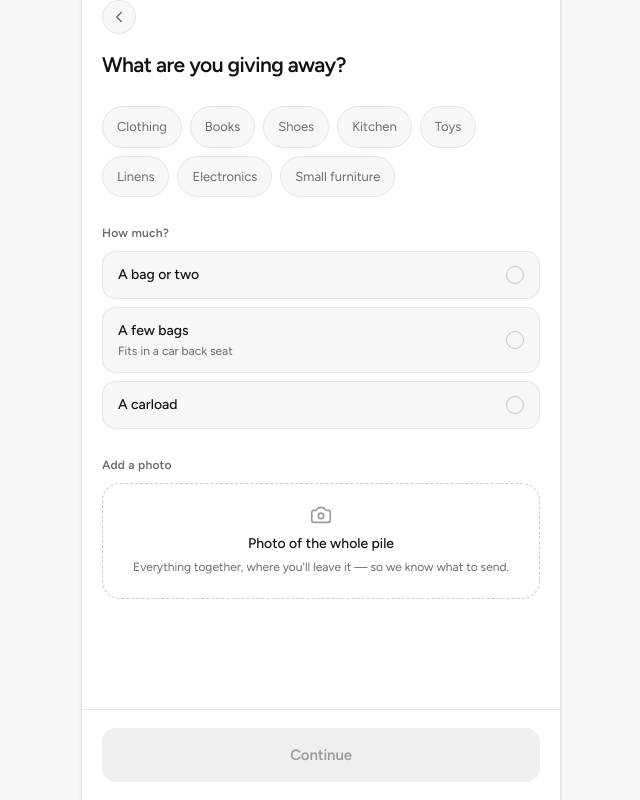
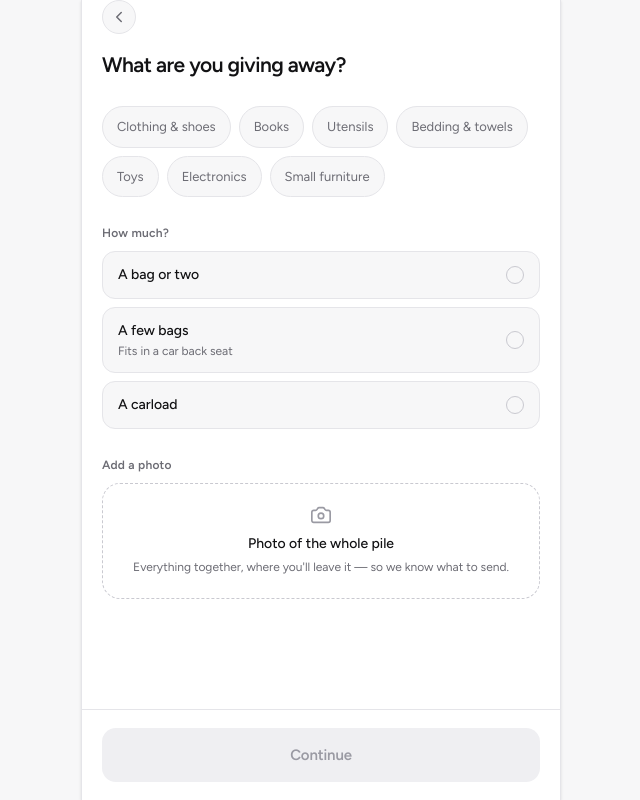
Before and after one commit to harshdama2008/send-it-along, a Next.js app: page /items in a window 1280 px wide. Shown: the whole page, without its empty margins (319-959 px from the left). Built offline with nearby package versions, Linux system fonts and the light colour scheme.

Commit message:
Step 1 — update donation categories to seven, slug values in spec and code

```diff
--- a/app/items/page.tsx
+++ b/app/items/page.tsx
@@ -8,14 +8,13 @@ import { useDonation, type DonationCategory, type DonationSize } from "@/lib/don
 import { cn } from "@/lib/utils";
 
 const CATEGORY_OPTIONS: { value: DonationCategory; label: string }[] = [
-  { value: "clothing", label: "Clothing" },
+  { value: "clothing_shoes", label: "Clothing & shoes" },
   { value: "books", label: "Books" },
-  { value: "shoes", label: "Shoes" },
-  { value: "kitchen", label: "Kitchen" },
+  { value: "utensils", label: "Utensils" },
+  { value: "bedding", label: "Bedding & towels" },
   { value: "toys", label: "Toys" },
-  { value: "linens", label: "Linens" },
   { value: "electronics", label: "Electronics" },
-  { value: "small-furniture", label: "Small furniture" },
+  { value: "small_furniture", label: "Small furniture" },
 ];
 
 const SIZE_OPTIONS: { value: DonationSize; label: string; sub?: string }[] = [
--- a/app/places/page.tsx
+++ b/app/places/page.tsx
@@ -3,26 +3,9 @@
 import { useRouter } from "next/navigation";
 import { ChevronRight } from "lucide-react";
 import { Header } from "@/components/header";
-import { useDonation, type DonationCategory, type SelectedCharity } from "@/lib/donation-store";
+import { useDonation, type SelectedCharity } from "@/lib/donation-store";
+import { formatCategoryList } from "@/lib/donation-format";
 import { cn } from "@/lib/utils";
-
-const CATEGORY_LABELS: Record<DonationCategory, string> = {
-  clothing: "clothing",
-  books: "books",
-  shoes: "shoes",
-  kitchen: "kitchen",
-  toys: "toys",
-  linens: "linens",
-  electronics: "electronics",
-  "small-furniture": "small furniture",
-};
-
-function formatCategoryList(categories: DonationCategory[]): string {
-  const labels = categories.map((category) => CATEGORY_LABELS[category]);
-  if (labels.length === 0) return "";
-  if (labels.length === 1) return labels[0];
-  return `${labels.slice(0, -1).join(", ")} & ${labels[labels.length - 1]}`;
-}
 
 type FakeCharity = SelectedCharity & { open: boolean };
 
--- a/lib/donation-format.ts
+++ b/lib/donation-format.ts
@@ -1,14 +1,13 @@
 import type { DonationCategory, DonationSize } from "@/lib/donation-store";
 
 export const CATEGORY_LABELS: Record<DonationCategory, string> = {
-  clothing: "clothing",
+  clothing_shoes: "clothing & shoes",
   books: "books",
-  shoes: "shoes",
-  kitchen: "kitchen",
+  utensils: "utensils",
+  bedding: "bedding & towels",
   toys: "toys",
-  linens: "linens",
   electronics: "electronics",
-  "small-furniture": "small furniture",
+  small_furniture: "small furniture",
 };
 
 export const SIZE_LABELS: Record<DonationSize, string> = {
@@ -27,3 +26,10 @@ export function formatGivingSummary(
   if (capitalized && sizeText) return `${capitalized} · ${sizeText}`;
   return capitalized || sizeText || "";
 }
+
+export function formatCategoryList(categories: DonationCategory[]): string {
+  const labels = categories.map((category) => CATEGORY_LABELS[category]);
+  if (labels.length === 0) return "";
+  if (labels.length === 1) return labels[0];
+  return `${labels.slice(0, -1).join(", ")} & ${labels[labels.length - 1]}`;
+}
--- a/lib/donation-store.tsx
+++ b/lib/donation-store.tsx
@@ -3,14 +3,13 @@
 import { createContext, useContext, useMemo, useState, type ReactNode } from "react";
 
 export type DonationCategory =
-  | "clothing"
+  | "clothing_shoes"
   | "books"
-  | "shoes"
-  | "kitchen"
+  | "utensils"
+  | "bedding"
   | "toys"
-  | "linens"
   | "electronics"
-  | "small-furniture";
+  | "small_furniture";
 
 export type DonationSize = "bag-or-two" | "few-bags" | "carload";
 
```
Also changed, not shown: 1 other file (tests, documents, lock files or other folders).
